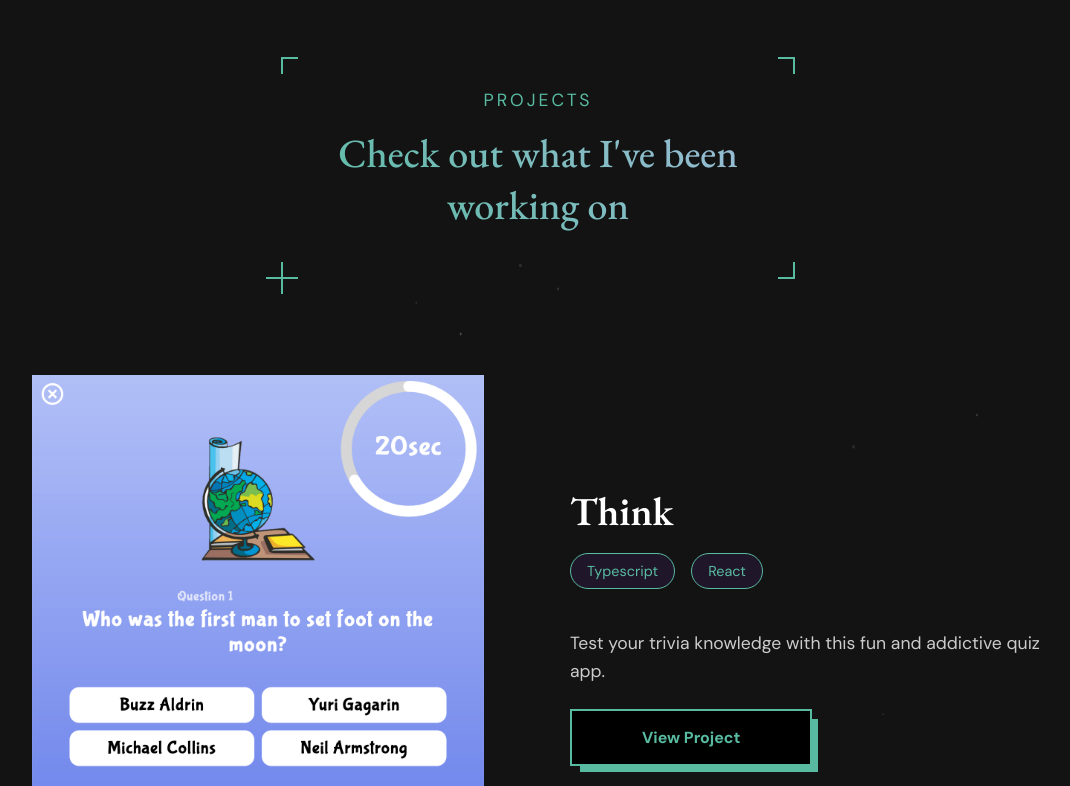
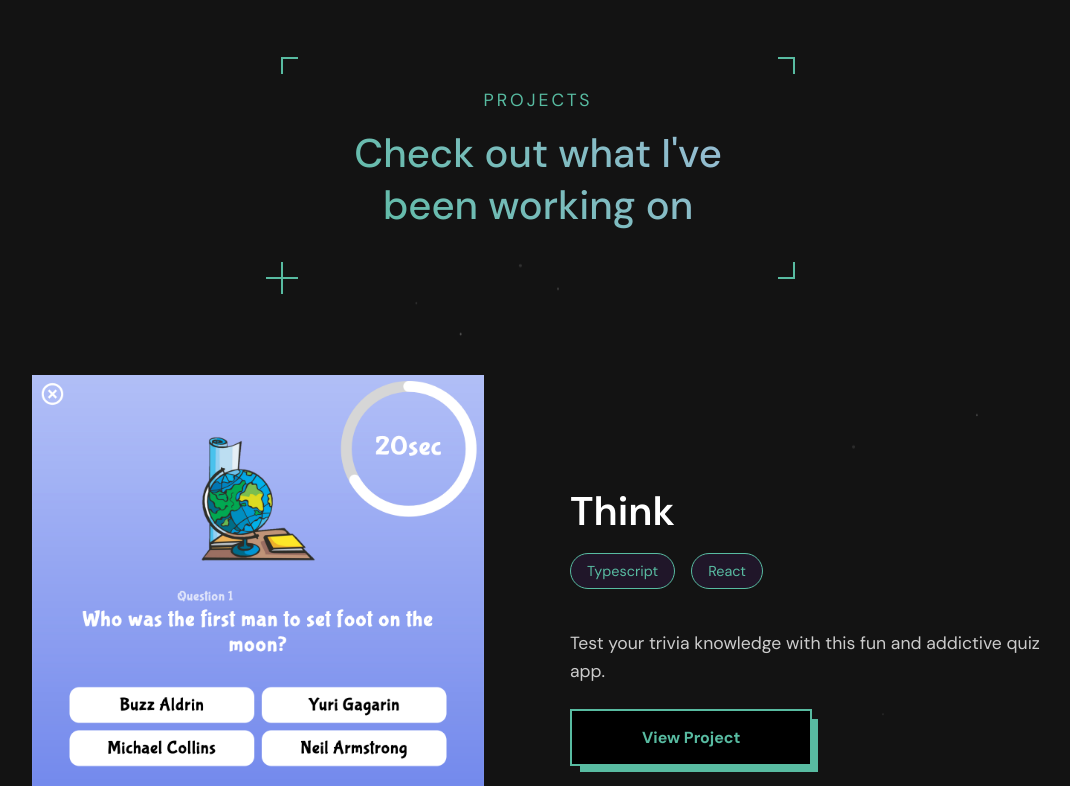
Before and after one commit to evelynmbart/evelyn-portfolio, a React (Vite) app: page / in a window 1280 px wide. Shown: the part 1680-2466 px from the top of the page, without its empty margins (102-1172 px from the left). Built offline with nearby package versions, Linux system fonts and the light colour scheme; a web font is replaced by a local one.

Commit message:
update font

```diff
--- a/src/index.css
+++ b/src/index.css
@@ -8,7 +8,7 @@
   --accent-color: #728cc5;
   --light-text-color: #f0f9f7;
   --primary-color-rgb: 147, 51, 234; /* Adjust these values to match your primary color */
-  --card-bg-color: hsla(0,0%,100%,.66);
+  --card-bg-color: hsla(0, 0%, 100%, 0.66);
 }
 :root[data-theme="dark"] {
   --text-color: #f0f9f7;
@@ -34,7 +34,7 @@ h5,
 h6 {
   margin: 0;
   padding: 0;
-  font-family: "EB Garamond", serif;
+  font-family: "DM Sans", sans-serif;
   font-weight: 400;
 }
 
```
